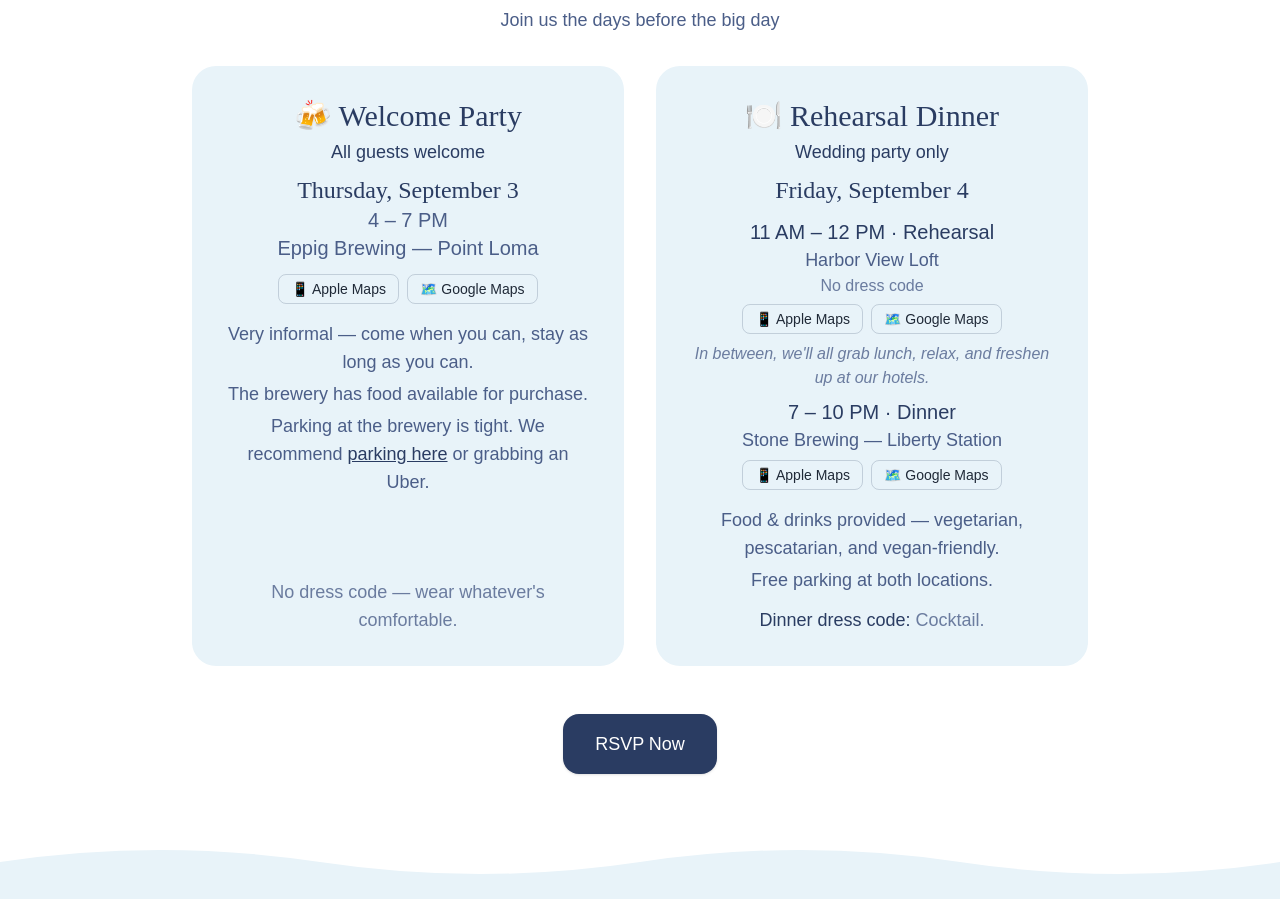
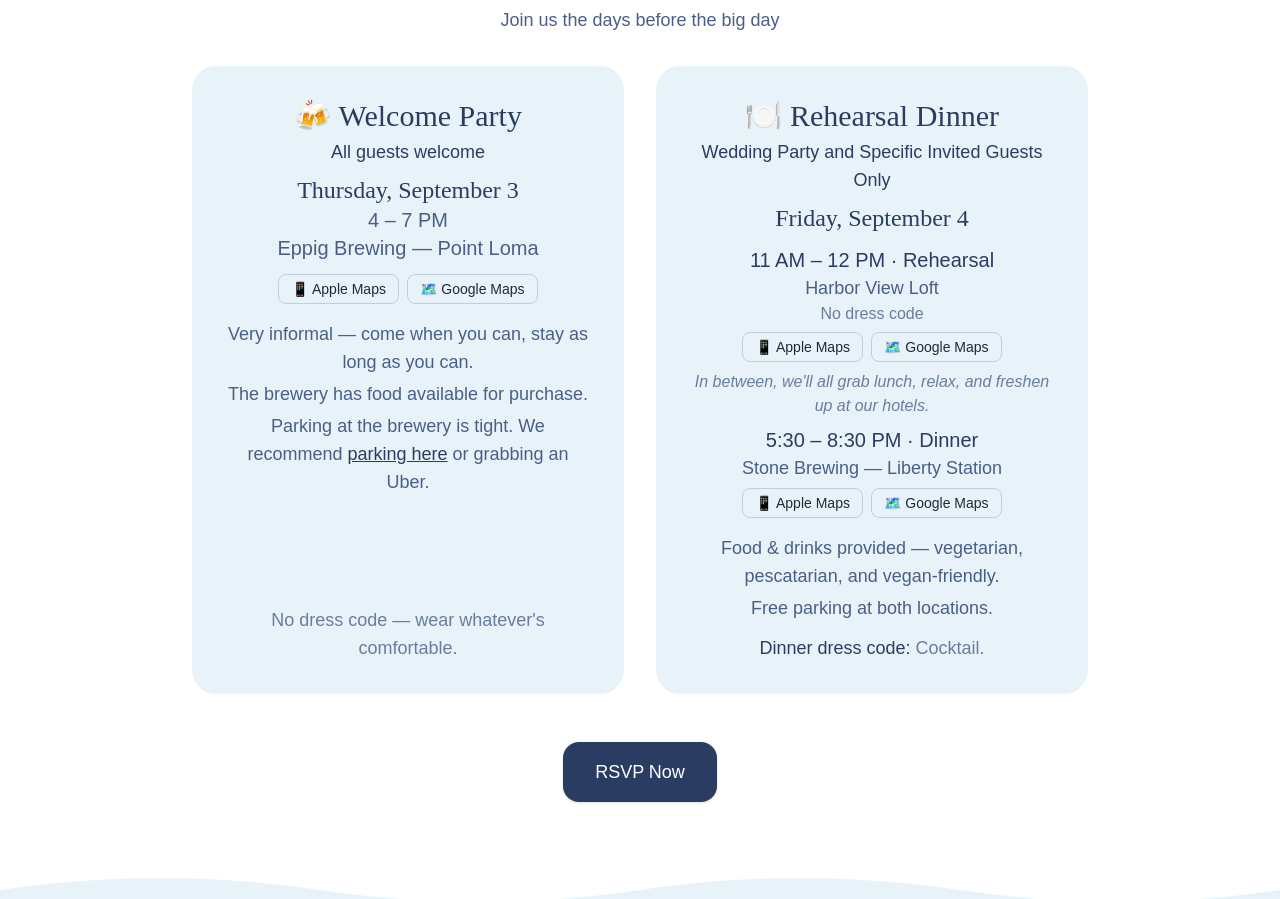
Before and after one commit to alexanderpg96/the-ryan-wedding, a plain HTML site: page details.html in a window 1280 px wide. Shown: the part 3420-4319 px from the top of the page. Drawn offline with nearby package versions, Linux system fonts and the light colour scheme; a web font is replaced by a local one.

Commit message:
update details page

```diff
--- a/details.html
+++ b/details.html
@@ -400,7 +400,7 @@
           <!-- Rehearsal Dinner -->
           <div class="rounded-3xl bg-skywash p-6 sm:p-8 text-center flex flex-col">
             <h3 class="font-bona text-2xl sm:text-3xl text-ink mb-1">🍽️ Rehearsal Dinner</h3>
-            <p class="text-ink font-medium text-base sm:text-lg mb-2">Wedding party only</p>
+            <p class="text-ink font-medium text-base sm:text-lg mb-2">Wedding Party and Specific Invited Guests Only</p>
             <p class="font-bona text-xl sm:text-2xl text-ink mb-3">Friday, September 4</p>
             <div class="space-y-1 text-center max-w-sm mx-auto mb-4">
               <div>
@@ -414,7 +414,7 @@
               </div>
               <p class="text-slatey/80 text-sm sm:text-base italic py-1">In between, we'll all grab lunch, relax, and freshen up at our hotels.</p>
               <div>
-                <p class="text-ink font-medium text-lg sm:text-xl">7 – 10 PM · Dinner</p>
+                <p class="text-ink font-medium text-lg sm:text-xl">5:30 – 8:30 PM · Dinner</p>
                 <p class="text-slatey text-base sm:text-lg mb-1.5">Stone Brewing — Liberty Station</p>
                 <div class="flex flex-wrap gap-2 justify-center">
                   <a target="_blank" rel="noopener" href="https://maps.apple.com/?q=Stone+Brewing+World+Bistro+Liberty+Station+San+Diego" class="inline-flex items-center justify-center rounded-lg border border-ink/20 px-3 py-1 text-sm hover:bg-white transition-colors touch-manipulation">📱 Apple Maps</a>
```
